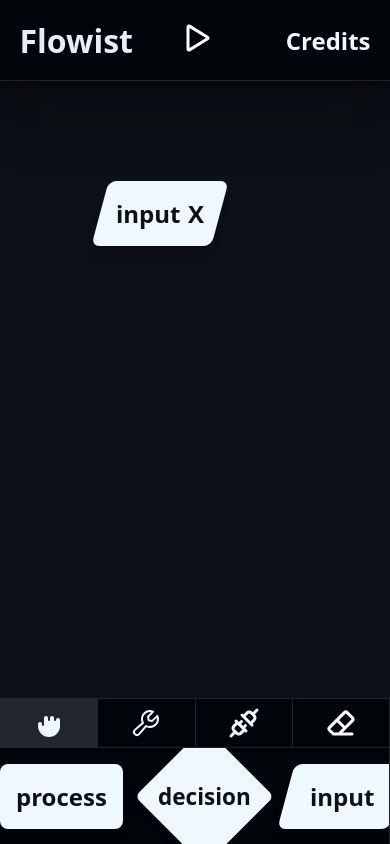
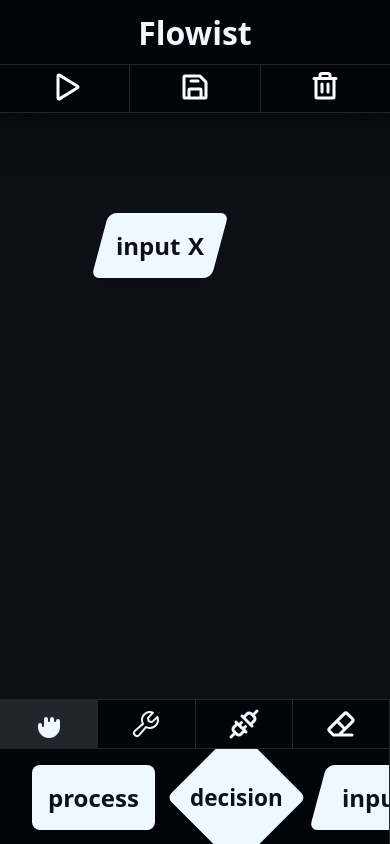
Before and after one commit to ZiedDev/flowchart, a website built with webpack: page dist/index.html in a window 390 px wide. Built offline with nearby package versions, Linux system fonts and the light colour scheme; what leader-line-new, plain-draggable, pointer-tracker would draw is missing.

Commit message:
v1.5 (𝗗𝗢𝗠𝗔𝗜𝗡 𝗘𝗫𝗣𝗔𝗡𝗦𝗜𝗢𝗡) - Make glow effect to visualize the yes and no region in connections - Add button to save current FlowChart - Add button to clear the saved FlowChart - Add Keyboard shortcuts to select tools - make process and decision not have initial input value - Change the mobile UI a bit - Create documentation on how to use the website in the RAEDME.md

```diff
--- a/src/css/main.css
+++ b/src/css/main.css
@@ -26,6 +26,10 @@
     display: flex;
 }
 
+.title>.title-mobile {
+    display: none;
+}
+
 .title h2 {
     width: 40%;
     padding-right: 5%;
@@ -41,8 +45,10 @@
     text-decoration: 2pt aliceblue underline;
 }
 
-.run-button {
-    width: 10%;
+.run-button,
+.save-button,
+.clear-history-button {
+    width: max(5%, 4rem);
     height: 100%;
     background-color: transparent;
     border: none;
@@ -223,6 +229,10 @@
     aspect-ratio: 1/1;
 }
 
+.decision-connection {
+    box-shadow: -0.30rem 0.30rem 1rem #ba2b2b, 0.30rem -0.30rem 1rem #29964a;
+}
+
 .decision * {
     transform: rotate(-45deg) scale(125%);
 }
--- a/src/css/mainMobile.css
+++ b/src/css/mainMobile.css
@@ -1,5 +1,7 @@
 @media screen and (orientation: portrait) {
     .main-content {
+        height: calc(100dvh - 7rem - 0.5pt);
+
         display: flex;
         flex-direction: column-reverse;
 
@@ -12,9 +14,66 @@
     }
 
     .add-blocks-panel {
-        padding: 0;
+        padding: 0 2rem;
         flex-direction: row;
         overflow-x: scroll;
         overflow-y: hidden;
     }
+
+    .title {
+        display: grid;
+        grid-template-areas:
+            'a a a'
+            'b c d';
+
+        align-items: initial;
+        justify-content: initial;
+
+        width: 100%;
+        height: auto;
+    }
+
+    .title>h2,
+    .title>h1 {
+        display: none;
+    }
+
+    .title>.title-mobile {
+        display: flex;
+        grid-area: a;
+
+        width: 100%;
+        height: 4rem;
+
+        justify-content: center;
+        align-items: center;
+
+        font-size: xx-large;
+    }
+
+    .run-button {
+        grid-area: b;
+        width: 100%;
+        height: 3rem;
+
+        border-right: #21262D solid 0.5pt;
+        border-top: #21262D solid 0.5pt;
+    }
+
+    .save-button {
+        grid-area: c;
+        width: 100%;
+        height: 3rem;
+
+        border-right: #21262D solid 0.5pt;
+        border-top: #21262D solid 0.5pt;
+    }
+
+    .clear-history-button {
+        grid-area: d;
+        width: 100%;
+        height: 3rem;
+
+        border-top: #21262D solid 0.5pt;
+    }
 }
--- a/src/js/index.js
+++ b/src/js/index.js
@@ -102,7 +102,12 @@ class FlowBlock {
             } else {
                 elementContent.textContent = this.content
 
+                if (this.content == 'process' || this.content == 'decision') {
+                    elementEdit.value = ''
+                } else {
                     elementEdit.value = this.content
+                }
+
                 elementEdit.oninput = () => {
                     this.content = elementEdit.value
                     elementContent.textContent = elementEdit.value
@@ -284,7 +289,24 @@ const moveButton = document.getElementById('move-button')
 const eraseButton = document.getElementById('erase-button')
 const runButton = document.getElementById('run-button')
 
-editButton.addEventListener('click', () => {
+// tool buttons / keyboard shortcuts
+editButton.addEventListener('click', enableEditing)
+connectButton.addEventListener('click', enableConnecting)
+moveButton.addEventListener('click', enableMoving)
+eraseButton.addEventListener('click', enableErasing)
+document.addEventListener("keydown", (event) => {
+    if (event.key == 'q') {
+        enableMoving()
+    } else if (event.key == 'w') {
+        enableEditing()
+    } else if (event.key == 'e') {
+        enableConnecting()
+    } else if (event.key == 'r') {
+        enableErasing()
+    }
+})
+
+function enableEditing() {
     toggleSwitch([editButton, connectButton, moveButton, eraseButton], 0, 'active', () => {
         toggleDraggables(false)
         enableEdit(true)
@@ -295,9 +317,13 @@ editButton.addEventListener('click', () => {
         Object.keys(connections).forEach(key => {
             connections[key].position()
         });
+        document.querySelectorAll('.yes-no-container').forEach(key => {
+            key.parentElement.classList.remove('decision-connection')
         })
     })
-connectButton.addEventListener('click', () => {
+}
+
+function enableConnecting() {
     toggleSwitch([editButton, connectButton, moveButton, eraseButton], 1, 'active', () => {
         toggleDraggables(false)
         enableEdit(false)
@@ -308,9 +334,14 @@ connectButton.addEventListener('click', () => {
         Object.keys(connections).forEach(key => {
             connections[key].position()
         });
+
+        document.querySelectorAll('.yes-no-container').forEach(key => {
+            key.parentElement.classList.add('decision-connection')
         })
     })
-moveButton.addEventListener('click', () => {
+}
+
+function enableMoving() {
     toggleSwitch([editButton, connectButton, moveButton, eraseButton], 2, 'active', () => {
         toggleDraggables(true)
         enableEdit(false)
@@ -321,9 +352,13 @@ moveButton.addEventListener('click', () => {
         Object.keys(connections).forEach(key => {
             connections[key].position()
         });
+        document.querySelectorAll('.yes-no-container').forEach(key => {
+            key.parentElement.classList.remove('decision-connection')
         })
     })
-eraseButton.addEventListener('click', () => {
+}
+
+function enableErasing() {
     toggleSwitch([editButton, connectButton, moveButton, eraseButton], 3, 'active', () => {
         toggleDraggables(false)
         enableEdit(false)
@@ -334,8 +369,12 @@ eraseButton.addEventListener('click', () => {
         Object.keys(connections).forEach(key => {
             connections[key].position()
         });
+        document.querySelectorAll('.yes-no-container').forEach(key => {
+            key.parentElement.classList.remove('decision-connection')
         })
     })
+}
+
 runButton.addEventListener('click', () => {
     if (runButton.disabled == true) return
 
@@ -544,4 +583,22 @@ flowchartBoardContainer.addEventListener('scroll', () => {
 })
 
 // load the default flowchart json
+if (localStorage['flowchart'] == undefined) {
     personifyChart(flowchartJson)
+} else {
+    personifyChart(JSON.parse(localStorage.flowchart))
+}
+
+// save the current flowchart to the LocalStorage
+document.getElementById('save-button').addEventListener('click', () => {
+    localStorage['flowchart'] = JSON.stringify(objectifyChart())
+    alert('Saved the current flowchart in the Local Storage')
+})
+
+// clear the LocalStorage
+document.getElementById('clear-history-button').addEventListener('click', () => {
+    localStorage.clear()
+    alert('Removed the currently saved flowchart. Restored to the default flowchart')
+
+    personifyChart(flowchartJson)
+})
```
Also changed, not shown: README.md, dist/bundle.js, dist/index.html. Lines whose indentation alone changed are shown as unchanged.
